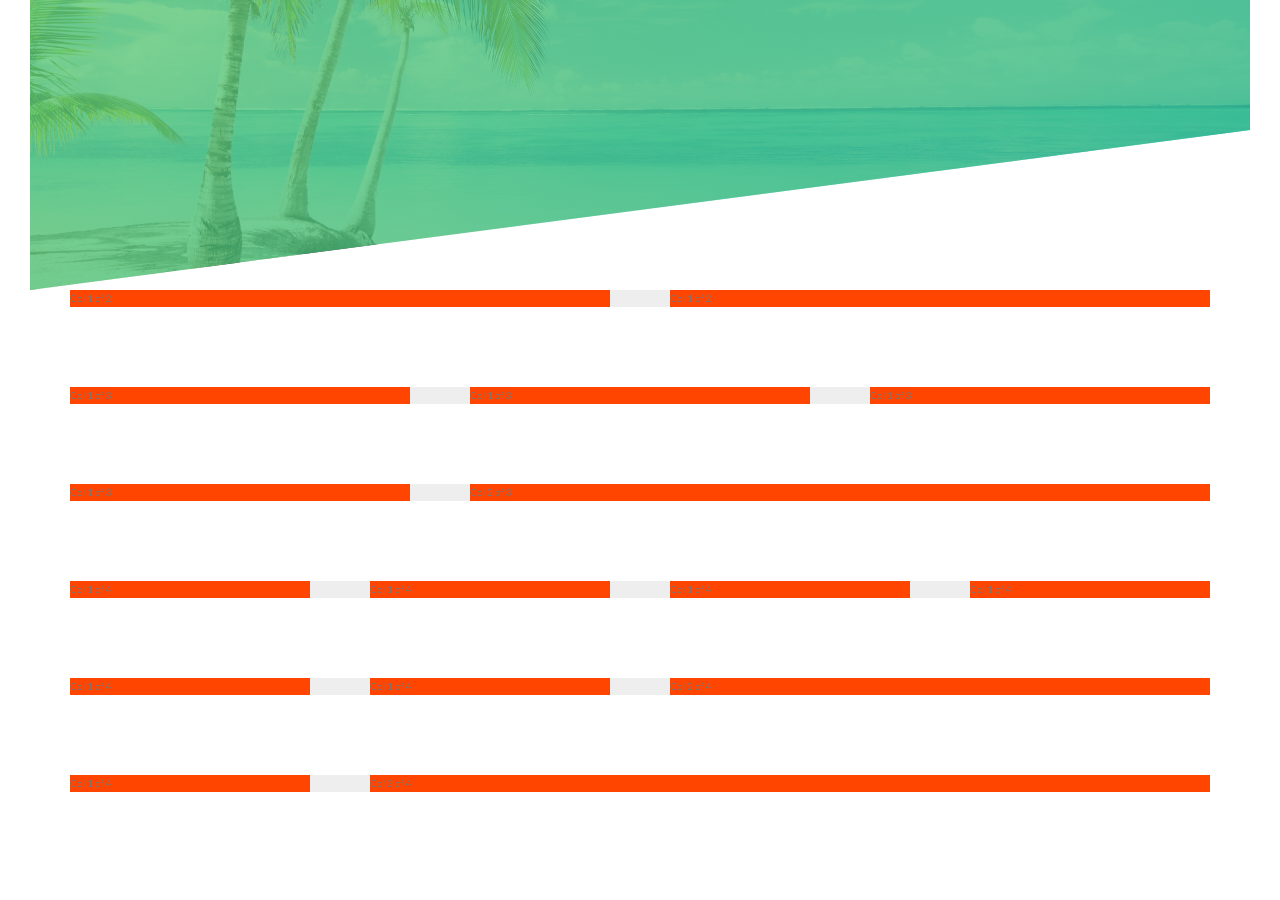
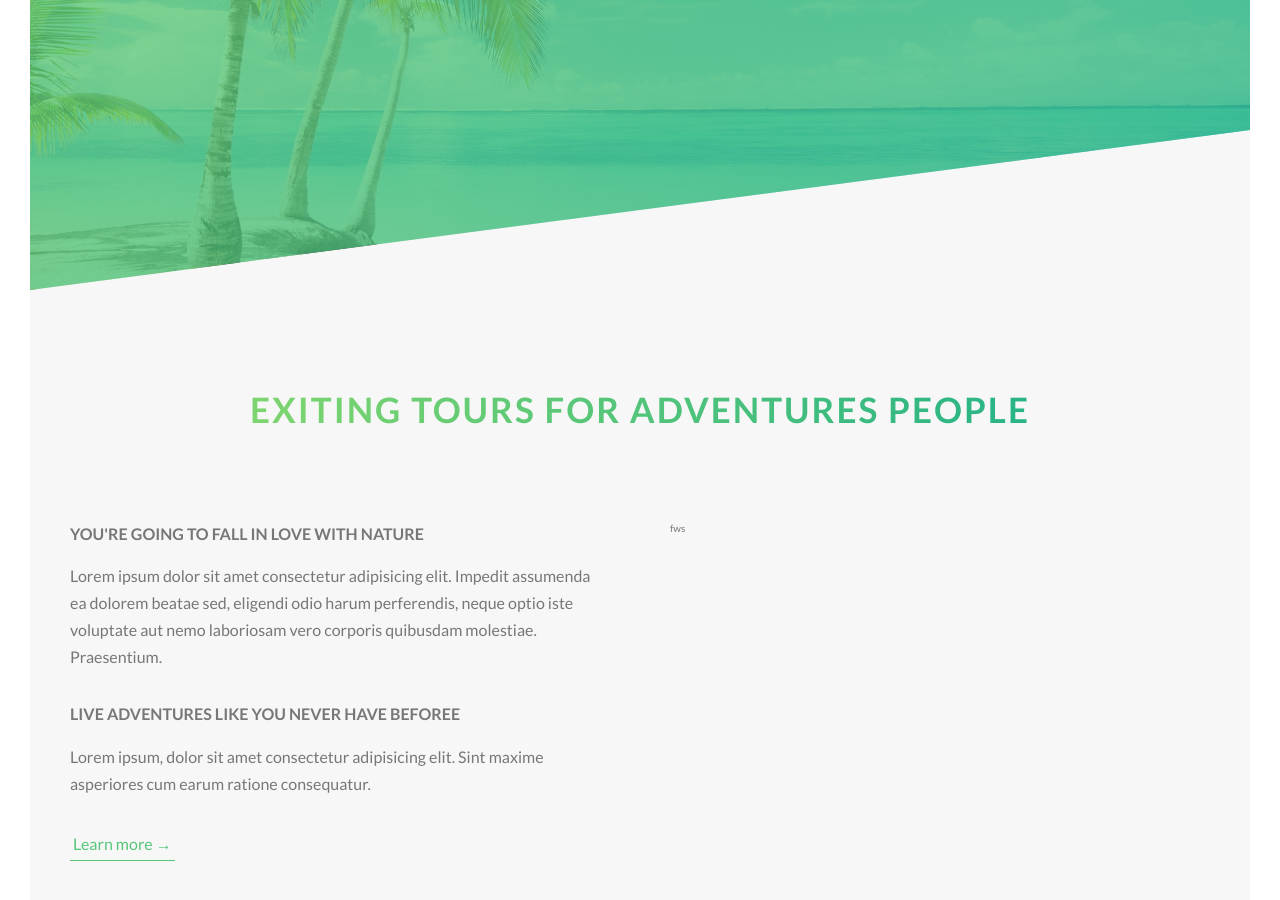
Before and after one commit to Ragnarok99/cssAdvancedTopics, a website: page index.html in a window 1280 px wide. Shown: the part 500-1400 px from the top of the page. Before the commit the page ends 1322 px from the top, so only its background shows below. Drawn offline with Linux system fonts and the light colour scheme.

Commit message:
add main section first content part

```diff
--- a/index.html
+++ b/index.html
@@ -30,73 +30,42 @@
       </div>
     </header>
 
-    <section class="grid-test">
-      <div class="row">
-        <div class="col-1-of-2">
-          Col 1 of 2
+    <main>
+      <section class="section-about">
+        <div class="u-center-text u-margin-botton-big">
+          <h2 class="heading-secondary">
+            Exiting tours for adventures people
+          </h2>
         </div>
-        <div class="col-1-of-2">
-          Col 1 of 2
+
+        <div class="row">
+          <div class="col-1-of-2">
+            <h3 class="heading-tertiary u-margin-bottom-small">
+              You're going to fall in love with nature
+            </h3>
+            <p class="paragraph">
+              Lorem ipsum dolor sit amet consectetur adipisicing elit. Impedit
+              assumenda ea dolorem beatae sed, eligendi odio harum perferendis,
+              neque optio iste voluptate aut nemo laboriosam vero corporis
+              quibusdam molestiae. Praesentium.
+            </p>
+
+            <h3 class="heading-tertiary u-margin-bottom-small">
+              Live adventures like you never have beforee
+            </h3>
+            <p class="paragraph">
+              Lorem ipsum, dolor sit amet consectetur adipisicing elit. Sint
+              maxime asperiores cum earum ratione consequatur.
+            </p>
+            <a href="#" class="btn-text">Learn more &rarr;</a>
+          </div>
+          <div class="col-1-of-2">
+            fws
+          </div>
         </div>
-      </div>
+      </section>
+    </main>
 
-      <div class="row">
-        <div class="col-1-of-3">
-          Col 1 of 3
-        </div>
-        <div class="col-1-of-3">
-          Col 1 of 3
-        </div>
-        <div class="col-1-of-3">
-          Col 1 of 3
-        </div>
-      </div>
-
-      <div class="row">
-        <div class="col-1-of-3">
-          Col 1 of 3
-        </div>
-        <div class="col-2-of-3">
-          Col 2 of 3
-        </div>
-      </div>
-
-      <div class="row">
-        <div class="col-1-of-4">
-          Col 1 of 4
-        </div>
-        <div class="col-1-of-4">
-          Col 1 of 4
-        </div>
-        <div class="col-1-of-4">
-          Col 1 of 4
-        </div>
-        <div class="col-1-of-4">
-          Col 1 of 4
-        </div>
-      </div>
-
-      <div class="row">
-        <div class="col-1-of-4">
-          Col 1 of 4
-        </div>
-        <div class="col-1-of-4">
-          Col 1 of 4
-        </div>
-        <div class="col-2-of-4">
-          Col 2 of 4
-        </div>
-      </div>
-
-      <div class="row">
-        <div class="col-1-of-4">
-          Col 1 of 4
-        </div>
-        <div class="col-3-of-4">
-          Col 3 of 4
-        </div>
-      </div>
-    </section>
     <script src="app.js"></script>
   </body>
 </html>
--- a/package.json
+++ b/package.json
@@ -14,6 +14,7 @@
   "dependencies": {},
   "devDependencies": {
     "concurrently": "^4.1.0",
+    "live-server": "^1.2.1",
     "node-sass": "^4.11.0"
   }
 }
--- a/sass/abstracts/_variables.scss
+++ b/sass/abstracts/_variables.scss
@@ -2,10 +2,13 @@
 $color-primary: #55c57a;
 $color-primary-light: #7ed56f;
 $color-primary-dark: #28b485;
-
+$color-grey-light-1: #f7f7f7;
 $color-grey-dark: #777;
 $color-white: #ffffff;
 $color-black: #000;
+
+//FONT
+$default-font-size: 1.6rem;
 
 //GRID
 $grid-width: 114rem;
--- a/sass/base/_typography.scss
+++ b/sass/base/_typography.scss
@@ -33,3 +33,39 @@ body {
     animation-duration: 2s;
   }
 }
+
+.heading-secondary {
+  font-size: 3.5rem;
+  text-transform: uppercase;
+  font-weight: 700;
+  background-image: linear-gradient(
+    to right,
+    $color-primary-light,
+    $color-primary-dark
+  );
+  display: inline-block;
+  background-clip: text;
+  -webkit-background-clip: text;
+  color: transparent;
+  letter-spacing: 0.2rem;
+  transition: all 0.2s ease-out;
+
+  &:hover {
+    transform: skewY(2deg) skewX(15deg) scale(1.1);
+    text-shadow: 0.5rem 1rem 2rem rgba($color-black, 0.2);
+  }
+}
+
+.heading-tertiary {
+  font-size: $default-font-size;
+  font-weight: 700;
+  text-transform: uppercase;
+}
+
+.paragraph {
+  font-size: $default-font-size;
+
+  &:not(:last-child) {
+    margin-bottom: 3rem;
+  }
+}
--- a/sass/base/_utilities.scss
+++ b/sass/base/_utilities.scss
@@ -0,0 +1,15 @@
+.u-center-text {
+  text-align: center;
+}
+
+.u-margin-bottom-small {
+  margin-bottom: 1.5rem;
+}
+
+.u-margin-bottom-medium {
+  margin-bottom: 4rem;
+}
+
+.u-margin-botton-big {
+  margin-bottom: 8rem;
+}
--- a/sass/components/_button.scss
+++ b/sass/components/_button.scss
@@ -8,6 +8,7 @@
     border-radius: 10rem;
     transition: all 0.2s;
     position: relative;
+    font-size: $default-font-size;
     animation-name: moveInBottom;
     animation-delay: 2s;
     animation-fill-mode: backwards;
@@ -51,3 +52,29 @@
     transition: all 0.4s;
   }
 }
+
+.btn-text {
+  &:link,
+  &:visited {
+    font-size: $default-font-size;
+    color: $color-primary;
+    display: inline-block;
+    text-decoration: none;
+    border-bottom: 1px solid $color-primary;
+    padding: 3px;
+  }
+
+  &:hover {
+    background-color: $color-primary;
+    color: $color-white;
+    box-shadow: 0 1rem 2rem rgba($color: $color-black, $alpha: 0.15);
+    transform: translateY(-2px);
+    transition: all 0.2s;
+  }
+
+  &:active {
+    box-shadow: 0 0.5rem 1rem rgba($color: $color-black, $alpha: 0.15);
+    transform: translateY(0);
+    transition: all 0.2s;
+  }
+}
--- a/sass/layouts/_grid.scss
+++ b/sass/layouts/_grid.scss
@@ -1,6 +1,5 @@
 .row {
   max-width: $grid-width;
-  background-color: #eeeeee;
   margin: 0 auto;
 
   &:not(:last-child) {
@@ -9,7 +8,6 @@
   @include clearfix;
 
   [class^="col-"] {
-    background-color: orangered;
     float: left;
 
     &:not(:last-child) {
--- a/sass/pages/_home.scss
+++ b/sass/pages/_home.scss
@@ -0,0 +1,5 @@
+.section-about {
+  background-color: $color-grey-light-1;
+  padding: 25rem 0;
+  margin-top: -20vh;
+}
```
Also changed, not shown: css/app.css, 1 other file.
